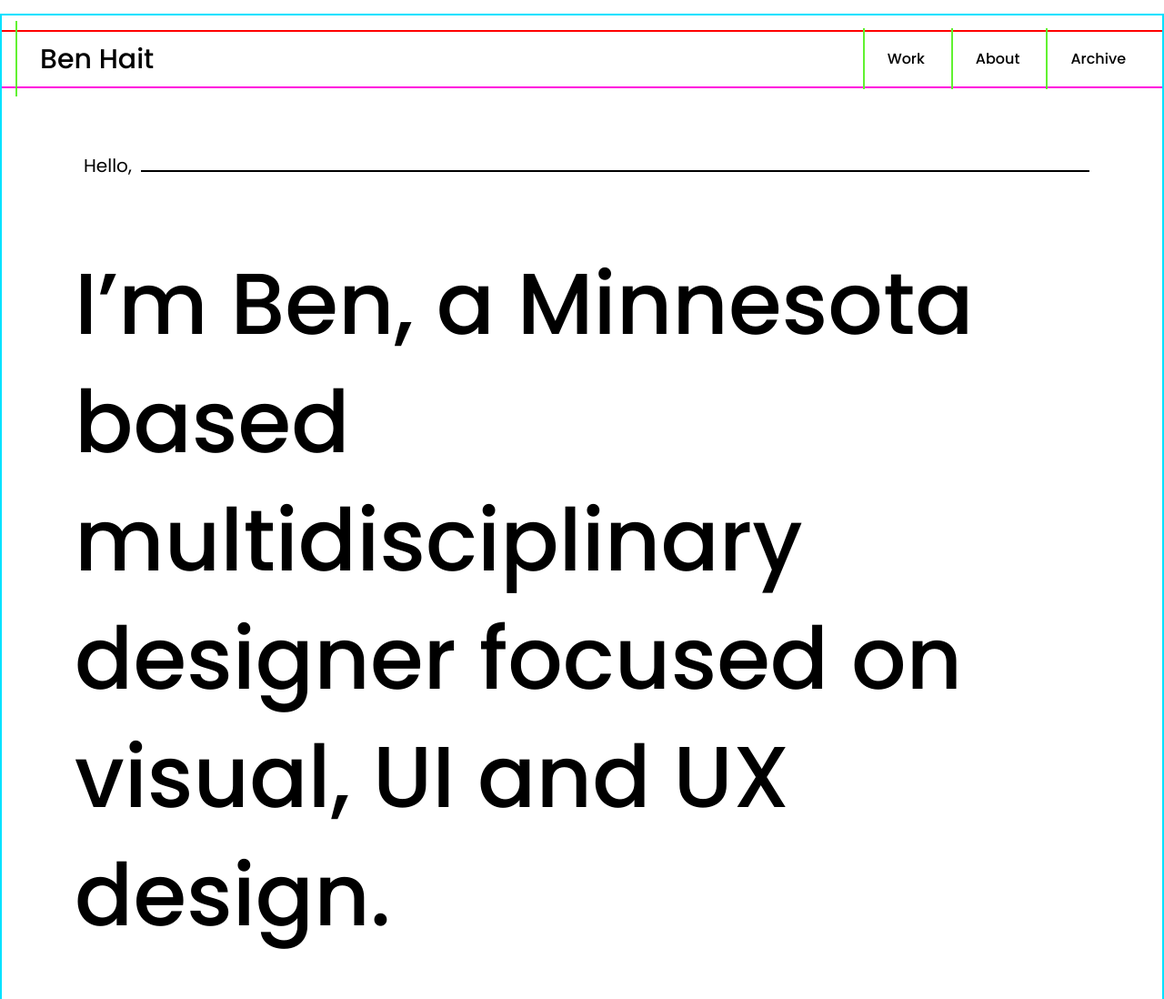
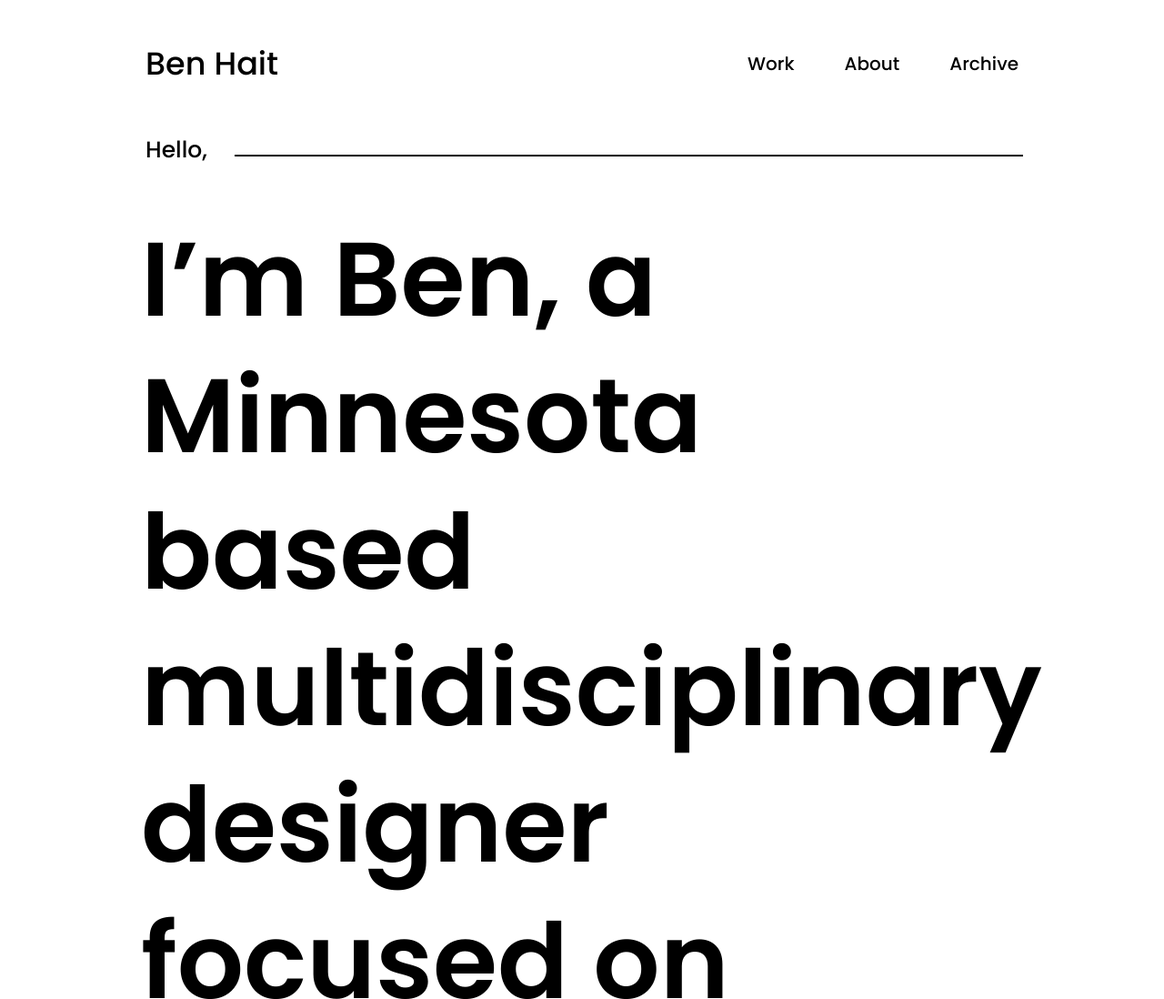
Before and after one commit to bhait/UofM_HW_17, a plain HTML site: page index.html in a window 1280 px wide. Shown: the top 1098 px of the page at 91% size. Drawn offline with Linux system fonts and the light colour scheme.

Commit message:
3:44pm
Finalizing

```diff
--- a/css/index.css
+++ b/css/index.css
@@ -1,13 +1,26 @@
 body {
-  margin: 15px auto;
-  border: 2px solid #00e1ff;
+  margin:40px 40px;
+}
+
+ul {
+  padding: 15px;
+  height:30px;
 }
 
 .floatleft {
   float:left;
+  margin-left: 80px;
 }
+
+li.special_text {
+  font-size: 35px;
+  font-weight: 500;
+}
+
 .floatright {
   float:right;
+  font-size: 20px;
+  margin-right: 80px;
 }
 
 a {
@@ -17,48 +30,41 @@ a {
   color: black;
 }
 
-li.special_text {
-  font-size: 30px;
-  font-weight: 500;
-}
-
 li {
   display: inline;
   padding: 25px;
-  border-left: 2px solid #61f231;
   line-height: 30px;
 }
 
-ul {
-  padding: 15px;
-  border-top: 2px solid #ff0000;
-  border-bottom: 2px solid #ff00dd;
-  height: 30px;
-}
-
 p {
-  font-size: 20px;
+  font-size: 25px;
   text-align: left;
   border-bottom: 2px solid black;
   line-height: 10px;
-  margin: 80px;
+  margin-top: 60px;
+  margin-left: 115px;
+  margin-right: 115px;
   font-family: 'Poppins', sans-serif;
-  font-weight: 400;
+  font-weight: 500;
   color: black;
 }
 
 p span {
+  margin-left: -25px;
   background: white;
-  padding:0 10px;
+  padding: 3px 30px;
 }
 
 h1 {
-  font-size: 95px;
-  line-height: 130px;
+  font-size: 115px;
+  line-height: 150px;
   text-align: left;
-  margin: 80px;
+  margin-top: 60px;
+  margin-left: 115px;
+  margin-right: 115px;
+  margin-bottom: 60px;
   font-family: 'Poppins', sans-serif;
-  font-weight: 500;
+  font-weight: 600;
   color: black;
 }
 
@@ -68,25 +74,18 @@ h1 {
   justify-content: center;
 }
 
-.flex {
-  display: flex;
-  padding: 10px;
-  margin: 10px;
-  justify-content: center;
-}
-
 .flex_item {
   display: flex;
   align-items: center;
   justify-content: center;
+  padding: 100px;
+  margin: 20px;
   font-family: 'Poppins', sans-serif;
-  font-weight: 400;
   font-size: 50px;
+  font-weight: 600;
   color: white;
   height: 650px;
   width: 800px;
-  padding:80px;
-  margin: 20px;
   background-color: rgb(160, 160, 160);
 }
 
@@ -96,14 +95,15 @@ h1 {
   justify-content: center;
   align-items: center;
   border-top: 2px solid black;
-  margin-left: 80px;
-  margin-right: 80px;
+  margin-top: 60px;
+  margin-left: 125px;
+  margin-right: 125px;
   color: black;
 }
 
 .break {
   flex-basis: 100%;
-  height: 0;
+  height: 0px;
 }
 
 .flex-container a {
--- a/index.html
+++ b/index.html
@@ -5,6 +5,7 @@
     <link href="https://fonts.googleapis.com/css2?family=Poppins:wght@300;400;500;600;700&display=swap" rel="stylesheet">
     <meta name="viewport" content="width=device-width, initial-scale=1">
     <link rel="stylesheet" href="https://cdnjs.cloudflare.com/ajax/libs/font-awesome/4.7.0/css/font-awesome.min.css">
+
 </head>
 
 <body>
@@ -16,9 +17,9 @@
 
 
         <div class="floatright">
-            <li><a href="#">Work</a></li>
-            <li><a href="#">About</a></li>
-            <li><a href="#">Archive</a></li>
+            <li><a href="#" class="work">Work</a></li>
+            <li><a href="#" class="about">About</a></li>
+            <li><a href="#" class="archive">Archive</a></li>
         </div>
         </ul>
     </nav>
```
